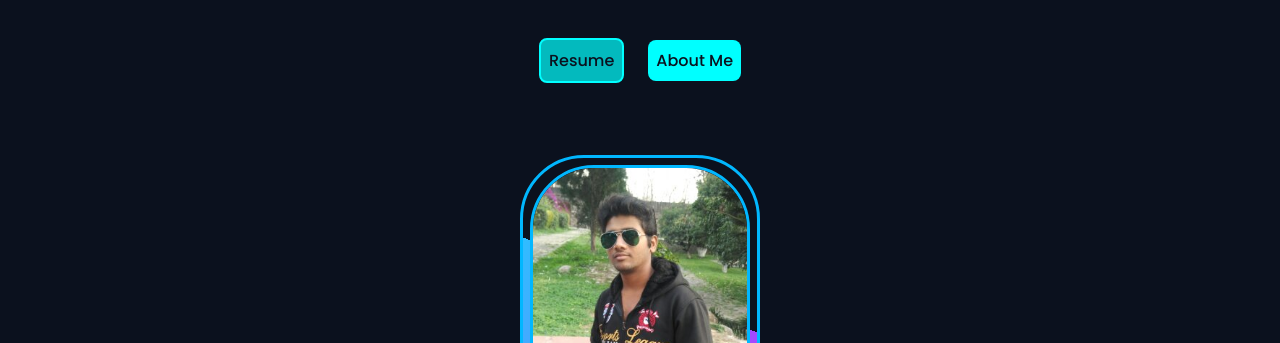
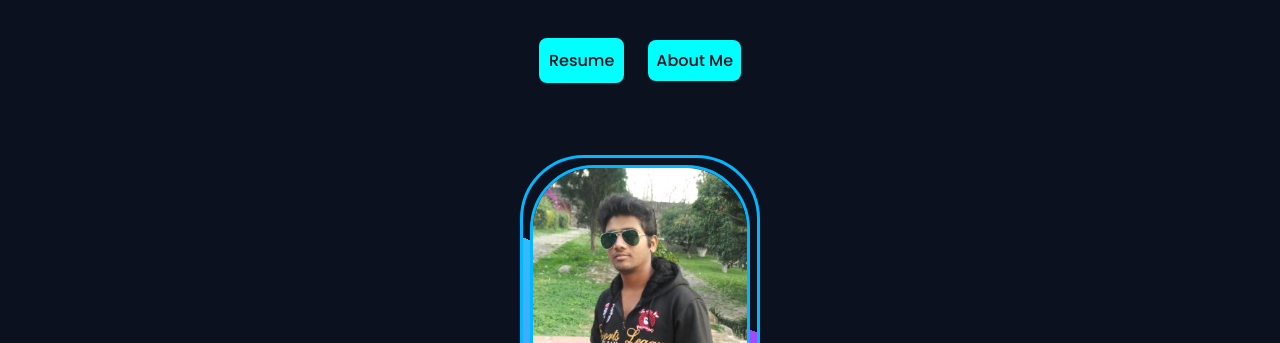
Before and after one commit to Umesh-G/My-Portfolio, a plain HTML site: page index.html in a window 1280 px wide. In both pictures the pointer is over the link "Resume". Shown: the part 265-608 px from the top of the page. Drawn offline with nearby package versions, Linux system fonts and the light colour scheme.

Commit message:
resume delete

```diff
--- a/styles.css
+++ b/styles.css
@@ -596,7 +596,7 @@ body.light-theme{
 }
 
 .button:hover{
-    background-color: var(--first-color-alt);
+    background-color: var(--first-color);
     color: var(--body-color);
 }
 
```
Also changed, not shown: 1 other file.
